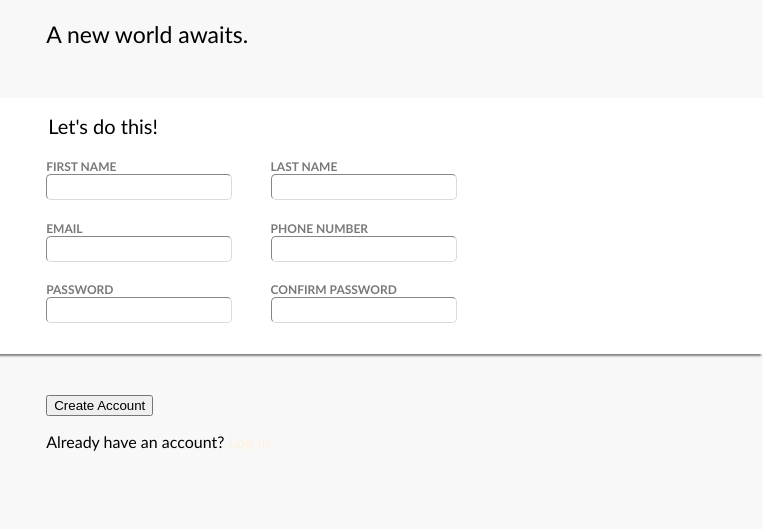
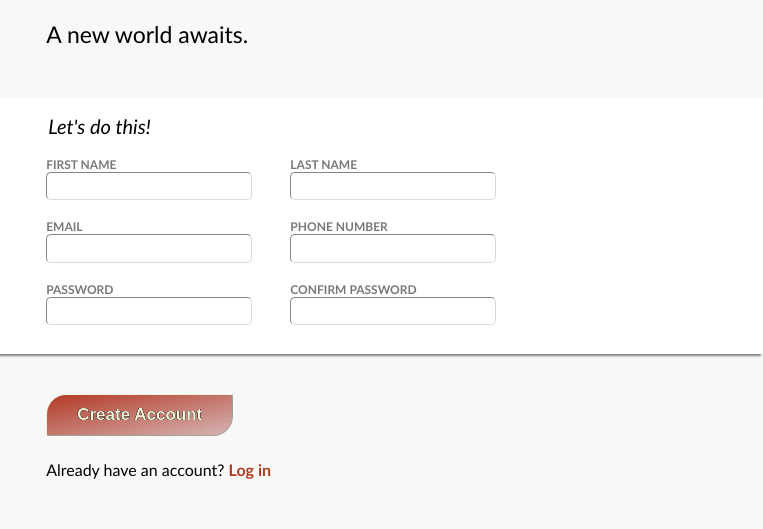
Before and after one commit to reezymane/signup-form, a plain HTML site: page index.html in a window 1280 px wide. Shown: the part 174-703 px from the top of the page, 517-1280 px from the left. Drawn offline with Linux system fonts and the light colour scheme; a web font is replaced by a local one.

Commit message:
Add style to Create Account button and Log in link

```diff
--- a/style.css
+++ b/style.css
@@ -102,6 +102,8 @@ form {
 legend {
     width: 100%;
     font-size: 20px;
+    font-weight: 530;
+    font-style: italic;
 }
 
 input, label {
@@ -121,4 +123,24 @@ input {
     border-color: rgb(218, 218, 218);
     border-radius: 5px;
     border-width: 1px;
+    font-size: 15px;
+    padding: 0.3vh;
 }
+
+button {
+    border-radius: 20px 2px;
+    border-width: 1px;
+    border-color: beige;
+    padding: 10px 30px;
+    font-size: 17px;
+    font-weight: 550;
+    margin-bottom: 1vh;
+    background-image: linear-gradient(to bottom right, rgb(179, 58, 37), rgb(214, 180, 180));
+    text-shadow: -0.2px 0 black, 0 0.2px black, 0.2px 0 black, 0 -0.2px black;
+    color: beige;
+}
+
+.bottom a {
+    color: rgb(179, 58, 37);
+    font-weight: 600;
+}
```
